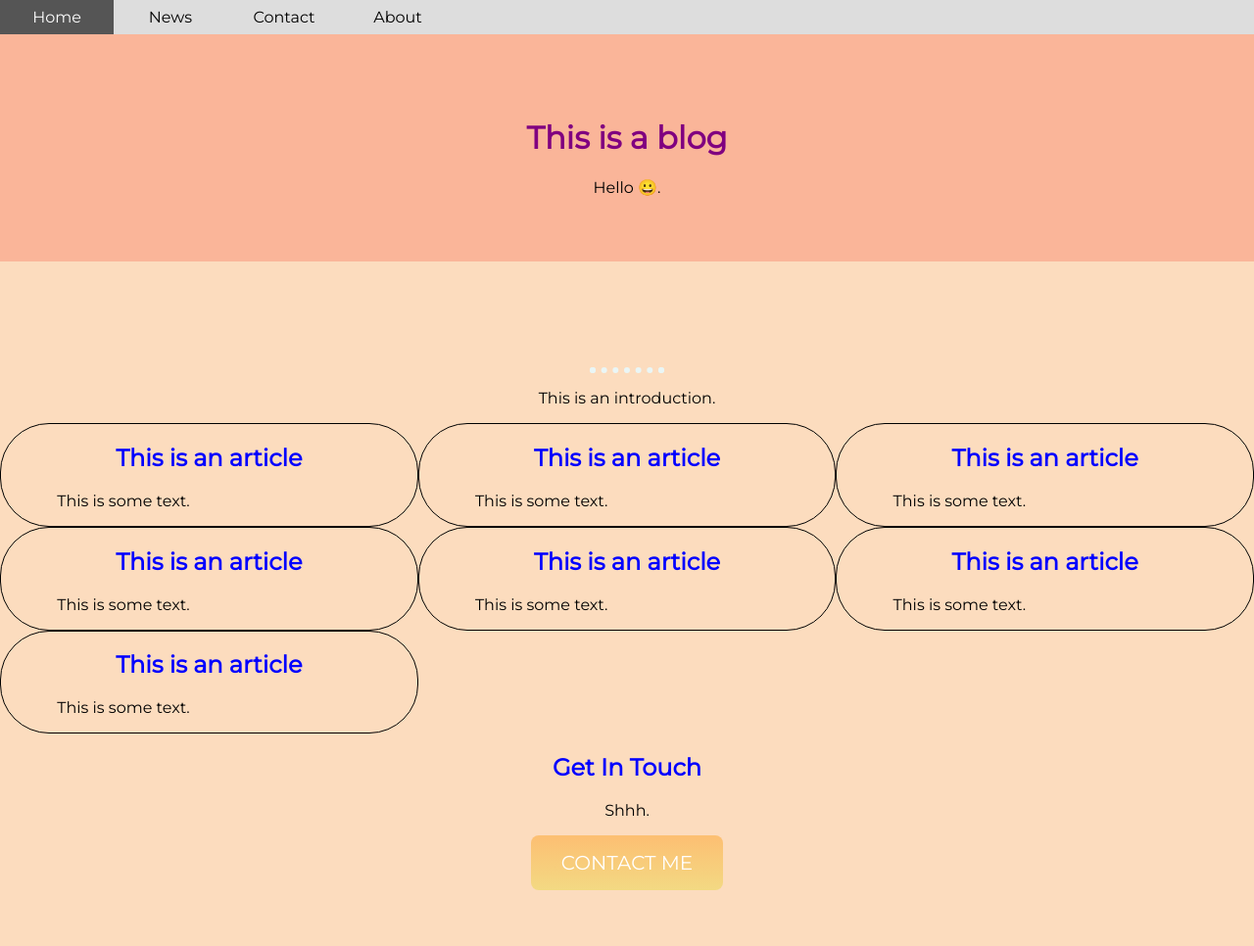
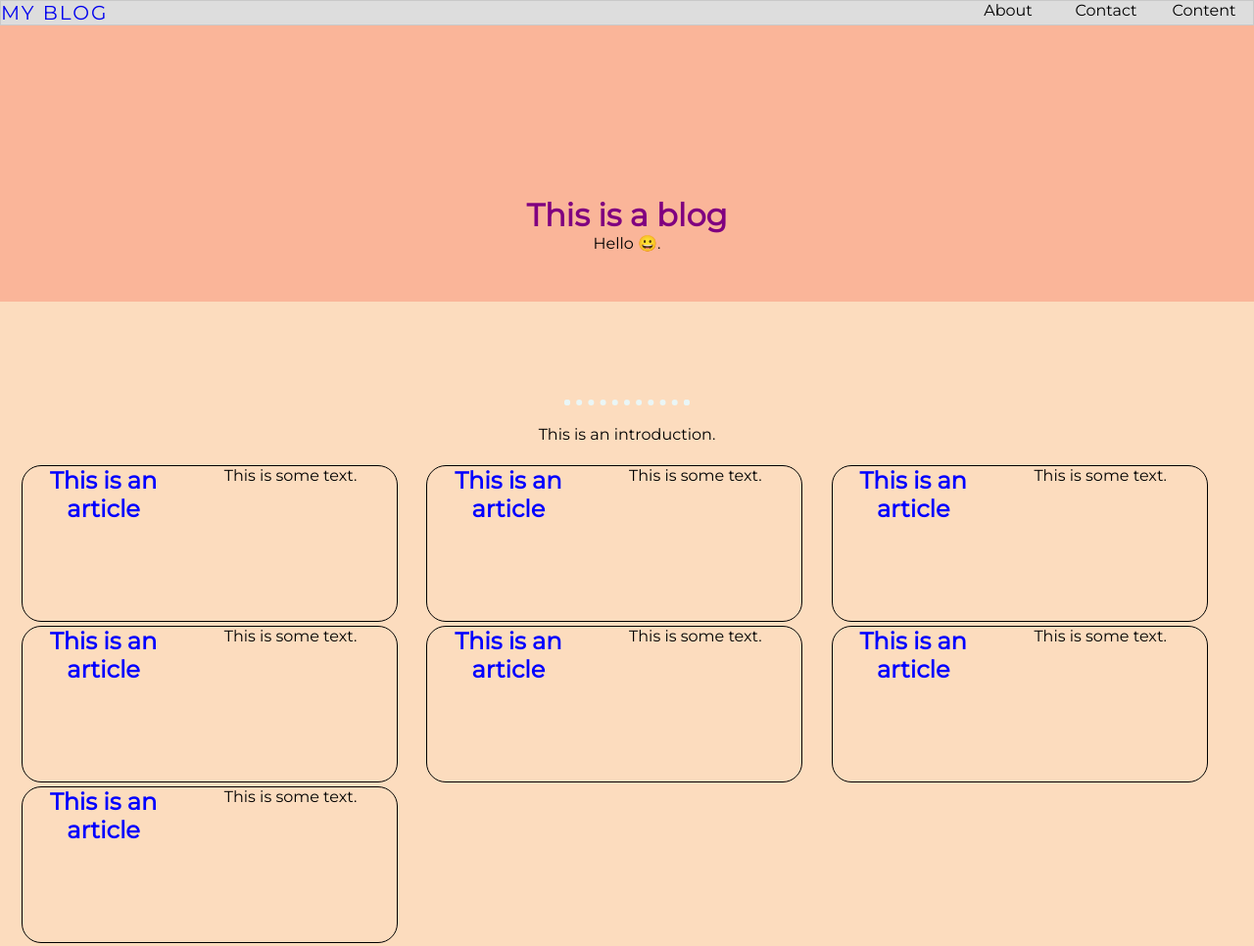
Before and after one commit to KiwiKoi/Blog, a plain HTML site: page index.html in a window 1280 px wide. Shown: the top 966 px of the page at 98% size. Drawn offline with Linux system fonts and the light colour scheme.

Commit message:
update responsiveness

```diff
--- a/index.html
+++ b/index.html
@@ -7,27 +7,31 @@
     <link rel="stylesheet" href="styles.css">
     <link href="https://fonts.googleapis.com/css?family=Merriweather|Montserrat|Sacramento&display=swap"
         rel="stylesheet">
+    <link rel="stylesheet" href="https://cdnjs.cloudflare.com/ajax/libs/font-awesome/4.7.0/css/font-awesome.min.css">
 </head>
 
 <body>
     <nav>
         <ul>
-            <li><a href="index.html">Home</a></li>
-            <li><a href="news.html">News</a></li>
-            <li><a href="contact.html">Contact</a></li>
-            <li><a href="about.html">About</a></li>
+            <li><a class="logo" class="nav-links" href="index.html">My Blog</a></li>
+            <li><a class="nav-links" href="#content">Content</a></li>
+            <li><a class="nav-links" href="#contact">Contact</a></li>
+            <li><a class="nav-links" href="#">About</a></li>
         </ul>
+        <div class="burger">
+
+        </div>
     </nav>
     <header>
         <h1 class="heading">This is a blog</h1>
         <p>Hello 😀.</p>
     </header>
 
-    <div class="main">
+    <div id="content" class="main">
         <hr>
-        <section>
+        <div class="intro">
             <p>This is an introduction.</p>
-        </section>
+        </div>
         <section class="main-content">
             <div class="wrapper">
                 <article>
@@ -60,7 +64,7 @@
                 </article>
             </div>
         </section>
-        <section class="contact">
+        <section id="contact" class="contact">
             <h2>Get In Touch</h2>
             <p class="contact-message">Shhh.</p>
             <a class="btn" href="mailto:blablabla">CONTACT ME</a>
--- a/styles.css
+++ b/styles.css
@@ -1,6 +1,10 @@
+*{
+    margin: 0;
+    padding: 0;
+    box-sizing: border-box;
+}
+
 body {
-    margin:0;
-    padding: 0;
     font-family: "Montserrat", serif;
     text-align: center;
     min-height: 100%;
@@ -16,6 +20,8 @@ h2 {
 }
 
 nav {
+    display: flex;
+    justify-content: space-around;
     position : relative;
     z-index: 9;
 }
@@ -23,7 +29,7 @@ nav {
 header {
     background-color: rgb(250, 181, 153);
     position: relative;
-    padding-top: 100px;
+    padding-top: 200px;
     padding-bottom: 50px;
     text-align: center;
 }
@@ -36,43 +42,22 @@ ul {
     width: 100%;
     overflow: auto;
     background-color: #dddddd;
-}
-
-li {
-    display: inline;
-    float: left;
-}
-
-li a {
-    display: block;
-    padding: 8px;
-    width: 100px;
-    color: #000;
-    text-align: center;
+    border: 1px solid #c9c9c9;
 }
 
 a {
     text-decoration: none;
 }
 
-li a:hover {
-    background-color: #555;
-    color: white;
-}
-
-.active {
-    background-color: aqua;
-    color: #000;
-}
-
 hr {
-    width:5%;
+    width:10%;
     border: dotted #EAF6F6 6px;
     border-bottom: none;
+    margin: auto;
   }
 
 footer {
-    padding: 50px 0 20px;
+    padding: 20px 0 20px;
 }
 
 footer, .main {
@@ -83,8 +68,11 @@ article {
  box-sizing: border-box;
  border-style: solid;
  border-width: 1px;
- border-radius: 50px;
+ border-radius: 20px;
+ margin: 2px;
  text-align: center;
+ height: 20vh;
+ width: 30vw;
 }
 
 article p {
@@ -94,14 +82,56 @@ article p {
     text-overflow: ellipsis;
 }
 
+.logo {
+    text-align: center;
+    text-transform: uppercase;
+    letter-spacing: 2px;
+    font-size: 20px;
+    float: left;
+}
+
+.nav-links {
+    display: block;
+    justify-content: space-around;
+    width: 100px;
+    color: #000;
+    text-align: center;
+    float: right;
+}
+
+.nav-links:hover {
+    background-color: #555;
+    color: white;
+}
 
 .wrapper {
     display: grid;
     grid-template-columns: repeat(3, 1fr);
+    padding: 20px;
   }
 
 .main {
-    padding: 100px 0 100px 0;
+    padding: 100px 0 50px 0;
+}
+
+.intro {
+    padding: 20px 0 0 0;
+}
+
+.active {
+    background-color: aqua;
+    color: #000;
+}
+
+.burger {
+    display: none;
+}
+
+.burger div{
+    width: 25px;
+    height: 3px;
+    background-color: rgb(226,226,226);
+    margin: 5px;
 }
 
 .btn {
@@ -116,3 +146,24 @@ article p {
 	padding:16px 31px;
 	text-decoration:none;
 }
+
+@media screen and (max-width:1024px) {
+    nav ul {
+        display: none;
+    }
+}
+
+
+@media screen and (max-width:768px) {
+    nav ul {
+        display: none;
+    }
+}
+
+@supports (display: flex) {
+    @media screen and (min-width: 900px) {
+        article {
+            display: flex;
+        }
+    }
+}
```
